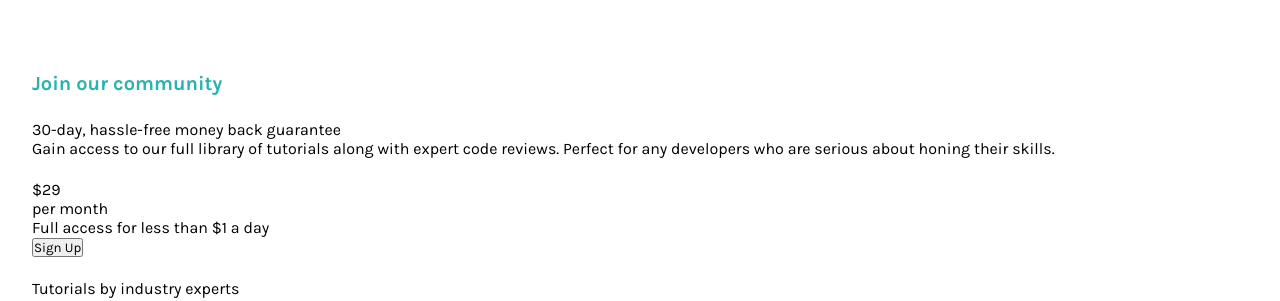
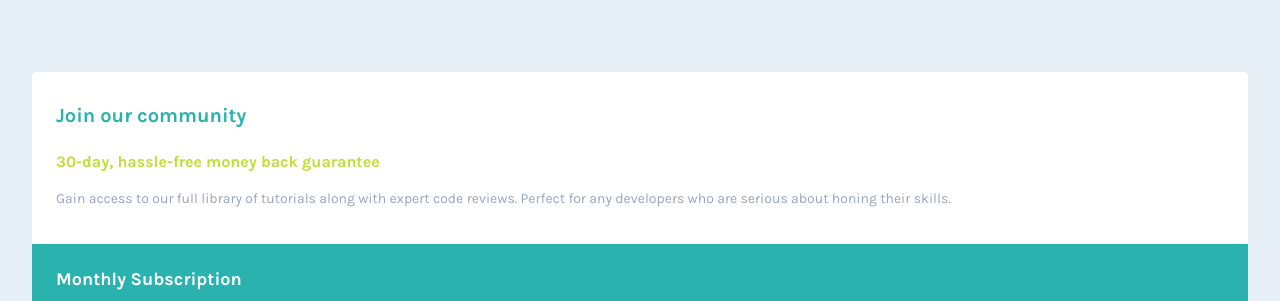
Before and after one commit to JpOff01/Price-component, a plain HTML site: page index.html in a window 1280 px wide. Shown: the top 301 px of the page. Drawn offline with Linux system fonts and the light colour scheme.

Commit message:
adiantando o css potato

```diff
--- a/CSS/color.css
+++ b/CSS/color.css
@@ -3,4 +3,5 @@
     --Bright-Yellow: #c0df34;
     --Light-Gray: #e5eff5;
     --Grayish-Blue: #98a6bd;
+    --Light-cyan: #4ABFBD;
 }
--- a/CSS/global.css
+++ b/CSS/global.css
@@ -4,6 +4,10 @@
     box-sizing: border-box;
     text-decoration: none;
     font-family: 'Karla', sans-serif;
+}
+
+body {
+    background-color: var(--Light-Gray);
 }
 
 main {
@@ -22,4 +26,5 @@ h2 {
     font-size: 1.125rem;
     line-height: 1.375rem;
     color: white;
+    margin-bottom: 1.125rem;
 }
--- a/CSS/main.css
+++ b/CSS/main.css
@@ -0,0 +1,43 @@
+.superior {
+    padding-inline: 1.5rem;
+    padding-block: 2rem;
+    border-top-left-radius: 5px;
+    border-top-right-radius: 5px;
+    background-color: white;
+}
+
+.superior p:nth-of-type(1) {
+    font-weight: 700;
+    line-height: 1.25rem;
+    color: var(--Bright-Yellow);
+    margin-bottom: 0.875rem;
+}
+
+.superior p:nth-of-type(2) {
+    line-height: 1.625rem;
+    color: var(--Grayish-Blue);
+    font-size: 0.875rem;
+}
+
+.esquerda {
+    background-color: var(--Cyan);
+    padding: 1.5rem;
+}
+
+.esquerda div p:nth-of-type(1) {
+    color: white;
+    font-size: 2rem;
+    font-weight: 700;
+    line-height: 2.375rem;
+}
+
+.esquerda p:nth-of-type(2) {
+    color: white;
+    opacity: 0.5;
+}
+
+.esquerda div {
+    display: flex;
+    align-items: center;
+    gap: 0.6875rem;
+}
--- a/style.css
+++ b/style.css
@@ -1,3 +1,4 @@
 @import url(./CSS/color.css);
 @import url(./CSS/global.css);
+@import url(./CSS/main.css);
 @import url('https://fonts.googleapis.com/css2?family=Karla:wght@400;700&display=swap');
```
